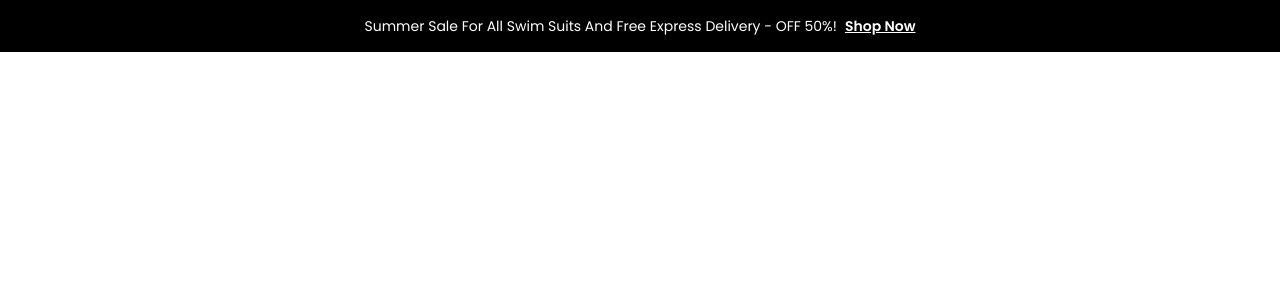
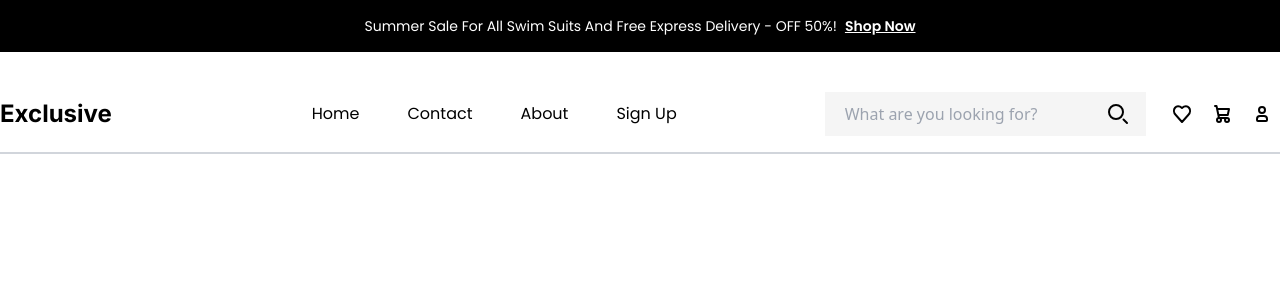
Before and after one commit to aehamdy/Exclusive_E-commerce, a React (Vite) app: page / in a window 1280 px wide. Shown: the top 300 px of the page. Built offline with nearby package versions, Linux system fonts and the light colour scheme.

Commit message:
build: header component

```diff
--- a/src/App.jsx
+++ b/src/App.jsx
@@ -1,9 +1,11 @@
+import Header from "./components/Header";
 import TopHeader from "./components/TopHeader";
 
 function App() {
   return (
     <>
       <TopHeader />
+      <Header />
     </>
   );
 }
--- a/src/components/Header.jsx
+++ b/src/components/Header.jsx
@@ -0,0 +1,17 @@
+import Logo from "./Logo";
+import Nav from "./Nav";
+import QuickAccessBar from "./QuickAccessBar";
+
+function Header() {
+  return (
+    <header className="mt-10 pb-4 border-b-2 border-solid border-gray-300">
+      <div className="container flex items-center gap-[148px] mx-auto">
+        <Logo />
+        <Nav />
+        <QuickAccessBar />
+      </div>
+    </header>
+  );
+}
+
+export default Header;
--- /dev/null
+++ b/src/components/Logo.jsx
@@ -0,0 +1,9 @@
+function Logo() {
+  return (
+    <a href="#" className="font-inter mr-[52px] text-2xl font-bold">
+      Exclusive
+    </a>
+  );
+}
+
+export default Logo;
--- /dev/null
+++ b/src/components/Nav.jsx
@@ -0,0 +1,30 @@
+function Nav() {
+  return (
+    <nav>
+      <ul className="flex gap-12">
+        <li className="flex gap-12 hover:underline">
+          <a href="#" className="font-poppins">
+            Home
+          </a>
+        </li>
+        <li className="flex gap-12 hover:underline">
+          <a href="#" className="font-poppins">
+            Contact
+          </a>
+        </li>
+        <li className="flex gap-12 hover:underline">
+          <a href="#" className="font-poppins">
+            About
+          </a>
+        </li>
+        <li className="flex gap-12 hover:underline">
+          <a href="#" className="font-poppins">
+            Sign Up
+          </a>
+        </li>
+      </ul>
+    </nav>
+  );
+}
+
+export default Nav;
--- /dev/null
+++ b/src/components/QuickAccessBar.jsx
@@ -0,0 +1,94 @@
+function QuickAccessBar() {
+  return (
+    <div className="flex items-center gap-6">
+      <div className="relative flex items-center">
+        <svg
+          className="w-6 h-6 text-black-500 absolute right-4"
+          aria-hidden="true"
+          xmlns="http://www.w3.org/2000/svg"
+          width="24"
+          height="24"
+          fill="none"
+          viewBox="0 0 24 24"
+        >
+          <path
+            stroke="currentColor"
+            strokeLinecap="round"
+            strokeWidth="2"
+            d="m21 21-3.5-3.5M17 10a7 7 0 1 1-14 0 7 7 0 0 1 14 0Z"
+          />
+        </svg>
+
+        <input
+          type="search"
+          placeholder="What are you looking for?"
+          className="py-[10px] pl-5 pr-[70px] bg-[#F5F5F5]"
+        />
+      </div>
+
+      <div className="flex gap-4">
+        <a href="#">
+          {" "}
+          <svg
+            className="w-6 h-6 text-black-600"
+            aria-hidden="true"
+            xmlns="http://www.w3.org/2000/svg"
+            width="24"
+            height="24"
+            fill="none"
+            viewBox="0 0 24 24"
+          >
+            <path
+              stroke="currentColor"
+              strokeLinecap="round"
+              strokeLinejoin="round"
+              strokeWidth="2"
+              d="M12.01 6.001C6.5 1 1 8 5.782 13.001L12.011 20l6.23-7C23 8 17.5 1 12.01 6.002Z"
+            />
+          </svg>
+        </a>
+
+        <a href="#">
+          {" "}
+          <svg
+            className="w-6 h-6 text-black-600"
+            aria-hidden="true"
+            xmlns="http://www.w3.org/2000/svg"
+            width="24"
+            height="24"
+            fill="none"
+            viewBox="0 0 24 24"
+          >
+            <path
+              stroke="currentColor"
+              strokeLinecap="round"
+              strokeLinejoin="round"
+              strokeWidth="2"
+              d="M5 4h1.5L9 16m0 0h8m-8 0a2 2 0 1 0 0 4 2 2 0 0 0 0-4Zm8 0a2 2 0 1 0 0 4 2 2 0 0 0 0-4Zm-8.5-3h9.25L19 7H7.312"
+            />
+          </svg>
+        </a>
+
+        <a href="#">
+          <svg
+            className="w-6 h-6 text-black-600"
+            aria-hidden="true"
+            xmlns="http://www.w3.org/2000/svg"
+            width="24"
+            height="24"
+            fill="none"
+            viewBox="0 0 24 24"
+          >
+            <path
+              stroke="currentColor"
+              strokeWidth="2"
+              d="M7 17v1a1 1 0 0 0 1 1h8a1 1 0 0 0 1-1v-1a3 3 0 0 0-3-3h-4a3 3 0 0 0-3 3Zm8-9a3 3 0 1 1-6 0 3 3 0 0 1 6 0Z"
+            />
+          </svg>
+        </a>
+      </div>
+    </div>
+  );
+}
+
+export default QuickAccessBar;
```
